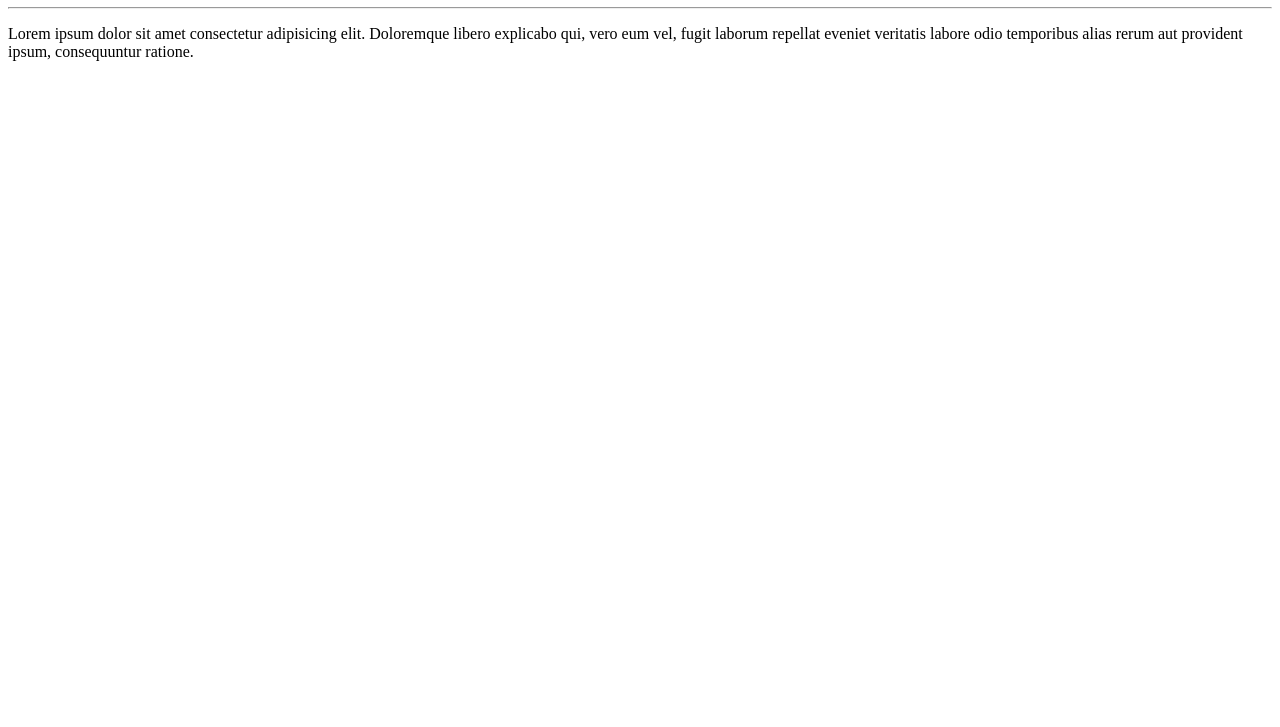
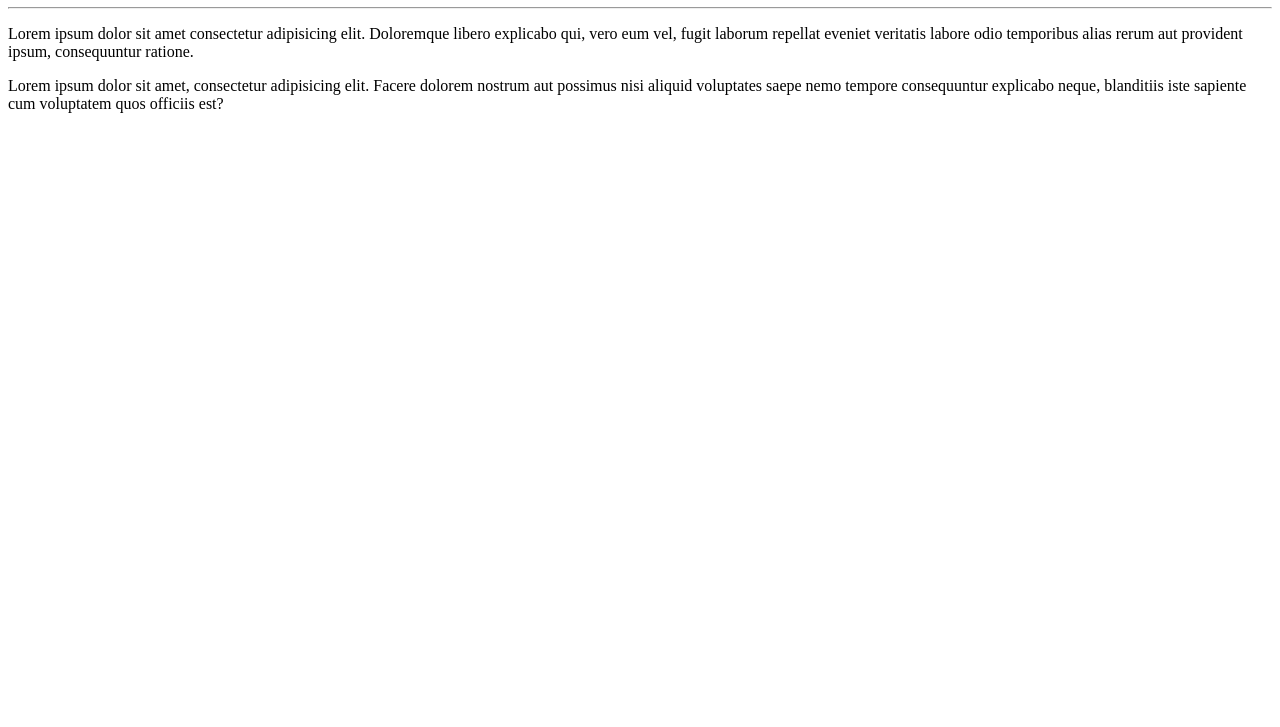
Before and after one commit to matheus8525/Ola-Mundo, a plain HTML site: page site-exemplo/index.html in a window 1280 px wide. Shown: the part 73-800 px from the top of the page. Drawn offline with Linux system fonts and the light colour scheme.

Commit message:
adicionei um parágrafo

```diff
--- a/site-exemplo/index.html
+++ b/site-exemplo/index.html
@@ -9,5 +9,6 @@
     <h1>Olá, Mundo!</h1>
     <hr>
     <p>Lorem ipsum dolor sit amet consectetur adipisicing elit. Doloremque libero explicabo qui, vero eum vel, fugit laborum repellat eveniet veritatis labore odio temporibus alias rerum aut provident ipsum, consequuntur ratione.</p>
+    <p>Lorem ipsum dolor sit amet, consectetur adipisicing elit. Facere dolorem nostrum aut possimus nisi aliquid voluptates saepe nemo tempore consequuntur explicabo neque, blanditiis iste sapiente cum voluptatem quos officiis est?</p>
 </body>
 </html>
```
